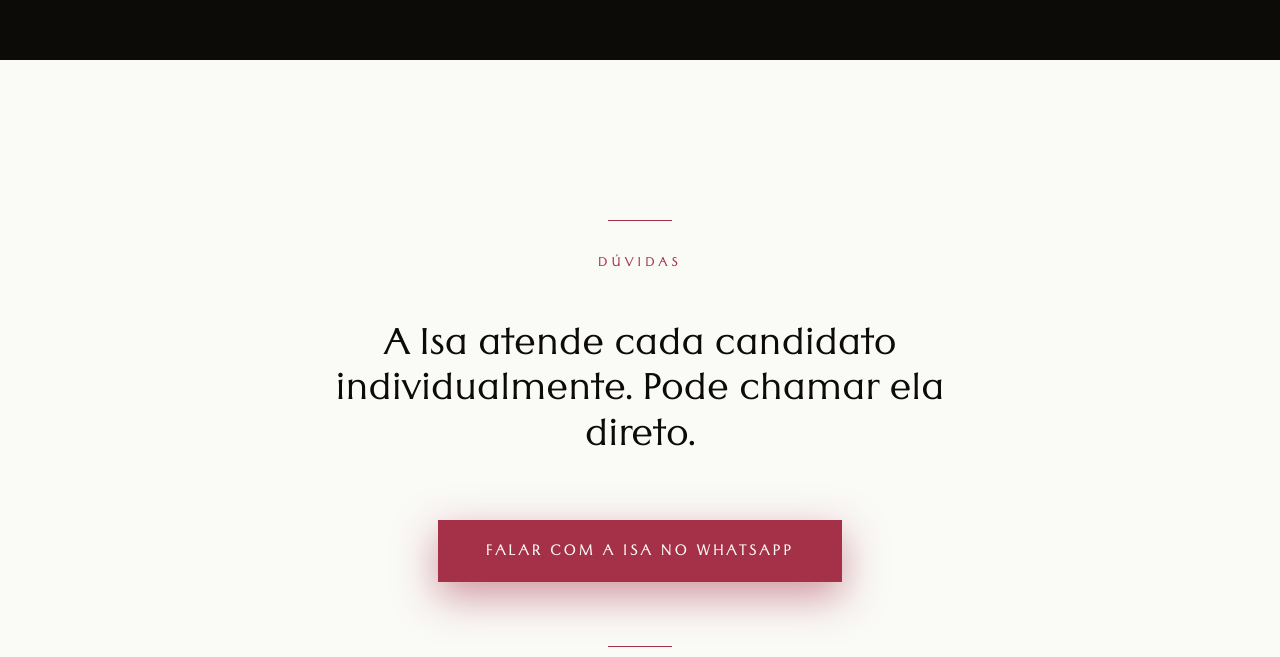
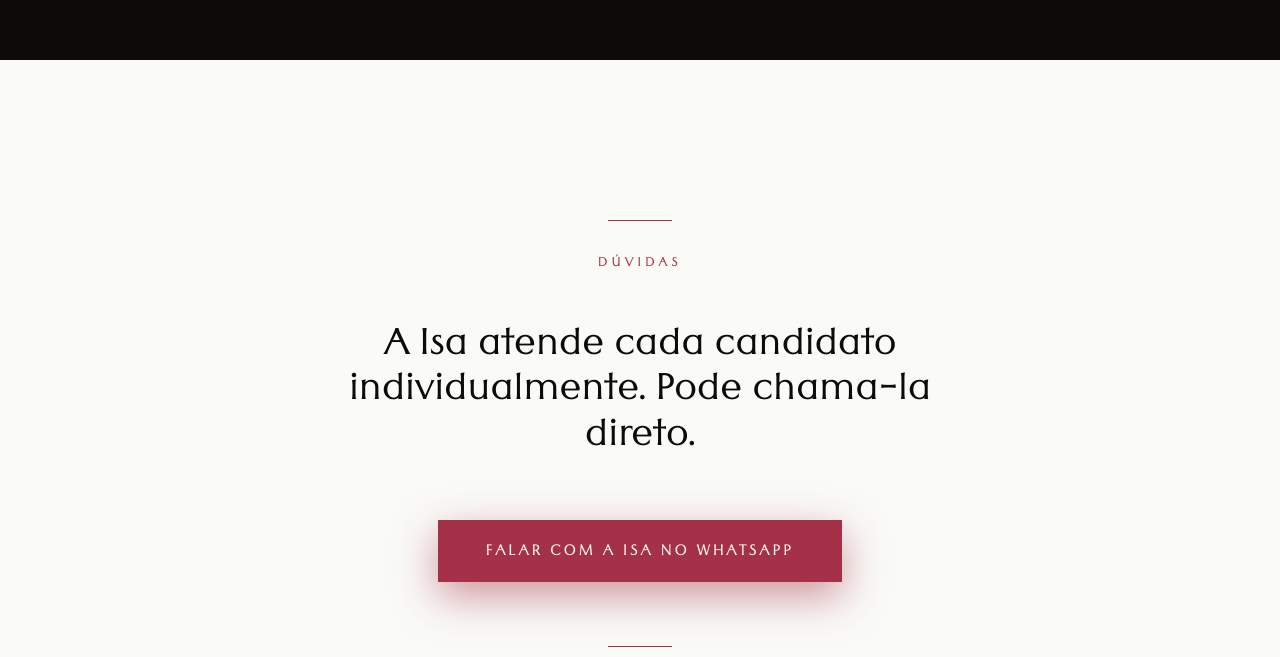
Before and after one commit to andrelanca00/drive, a React (Vite) app: page / in a window 1280 px wide. Shown: the part 11343-12000 px from the top of the page. Built offline with nearby package versions, Linux system fonts and the light colour scheme.

Commit message:
alteração frase de contato para chamar a isa

```diff
--- a/src/components/FaleComIsa.jsx
+++ b/src/components/FaleComIsa.jsx
@@ -83,7 +83,7 @@ export default function FaleComIsa() {
           variants={mainV}
           className="mt-[3rem] max-w-[40rem] font-serif text-[1.7rem] leading-[1.3] text-preto md:text-[2.2rem]"
         >
-          A Isa atende cada candidato individualmente. Pode chamar ela direto.
+          A Isa atende cada candidato individualmente. Pode chama-la direto.
         </motion.h2>
 
         <motion.a
```
